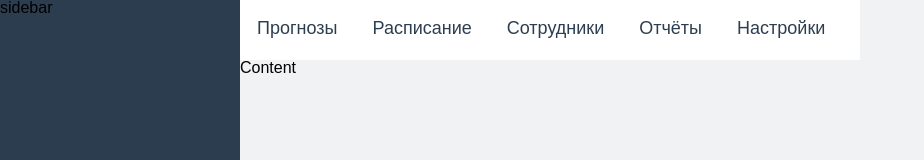
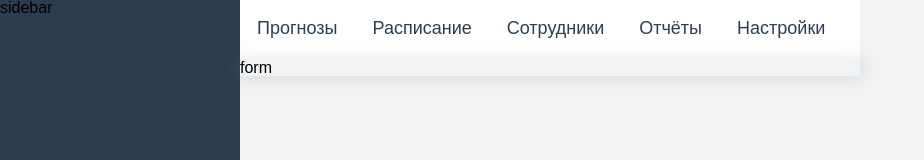
Before and after one commit to linoleum-js/opti, a React (Create React App) app: page / in a window 1280 px wide. Shown: the top 160 px of the page, without its empty margins (0-924 px from the left). Built offline with nearby package versions, Linux system fonts and the light colour scheme; the HTML template or start-up script is replaced by a standard one.

Commit message:
set global classes

```diff
--- a/src/App.module.scss
+++ b/src/App.module.scss
@@ -1,8 +1,8 @@
 
 
 .Wrapper {
-  //margin: 0 auto;
-  max-width: 1200px;
+  margin: 0 auto;
+  max-width: 1280px;
   min-width: 700px;
 }
 
--- a/src/App.tsx
+++ b/src/App.tsx
@@ -3,6 +3,7 @@ import styles from './App.module.scss';
 
 import { Header } from './components/Header';
 import { Sidebar } from './components/Sidebar';
+import { ScheduleForm } from './components/ScheduleForm';
 
 function App() {
   return (
@@ -12,7 +13,7 @@ function App() {
         <div>
           <Header />
           <div>
-            Content
+            <ScheduleForm />
           </div>
         </div>
       </div>
--- /dev/null
+++ b/src/components/ScheduleForm/ScheduleForm.tsx
@@ -0,0 +1,8 @@
+
+
+export const ScheduleForm = () => {
+  return (
+    <div className="g-box">form</div>
+  );
+
+};
--- /dev/null
+++ b/src/components/ScheduleForm/index.ts
@@ -0,0 +1 @@
+export * from './ScheduleForm';
--- a/src/index.scss
+++ b/src/index.module.scss
@@ -60,5 +60,14 @@ code {
 }
 
 /**
-  Some screens narrow, some are much wider
+  Some screens are narrow, some are much wider
  */
+
+// TODO fix height
+
+
+:global {
+  .g-box {
+    box-shadow: 0px 0px 16px 2px rgba(106, 128, 144, 0.2);
+  }
+}
--- a/src/index.tsx
+++ b/src/index.tsx
@@ -1,6 +1,6 @@
 import React from 'react';
 import ReactDOM from 'react-dom';
-import './index.scss';
+import './index.module.scss';
 import App from './App';
 import reportWebVitals from './reportWebVitals';
 
```
Also changed, not shown: src/components/ScheduleForm/ScheduleForm.module.scss (added).
